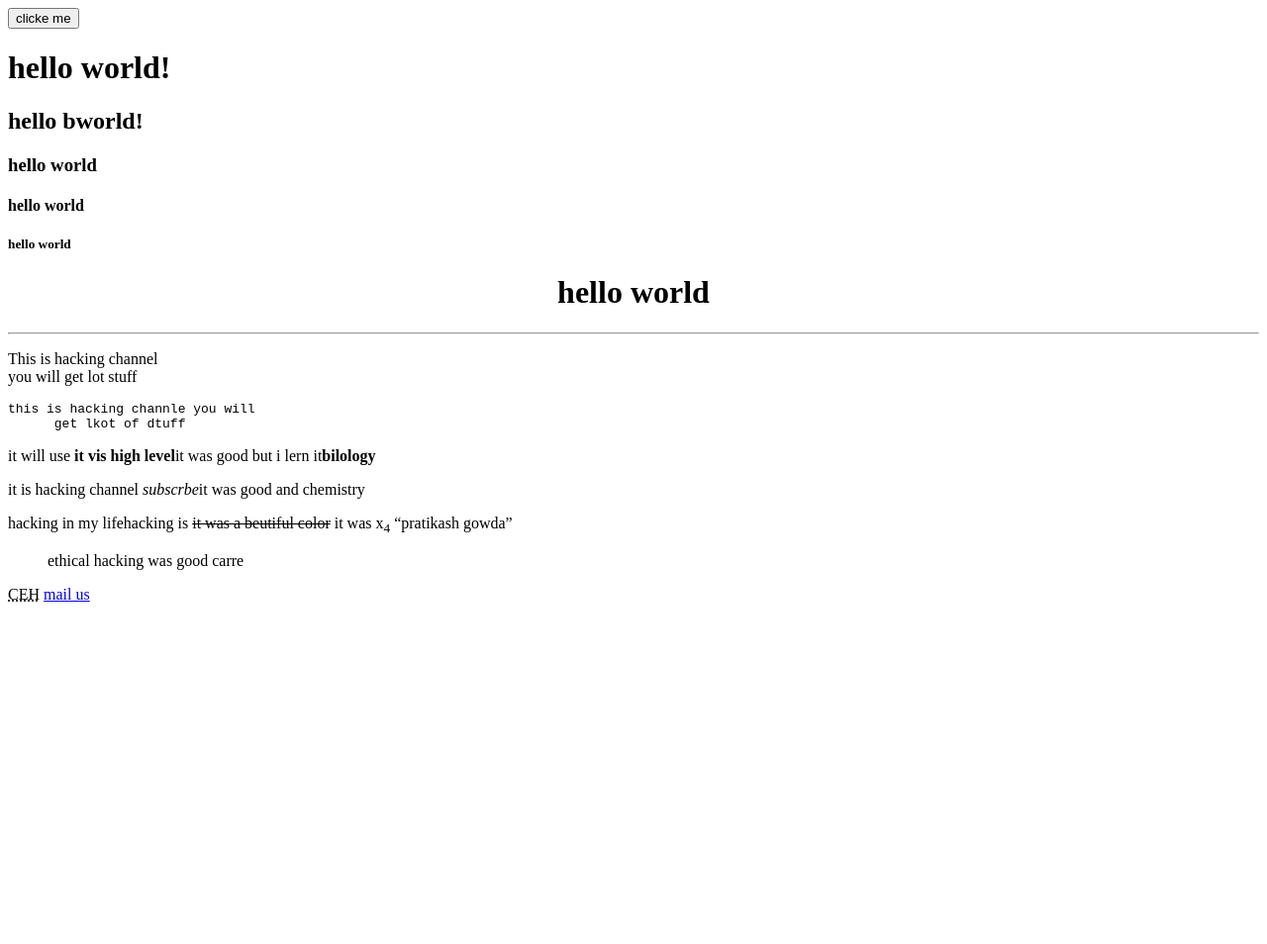
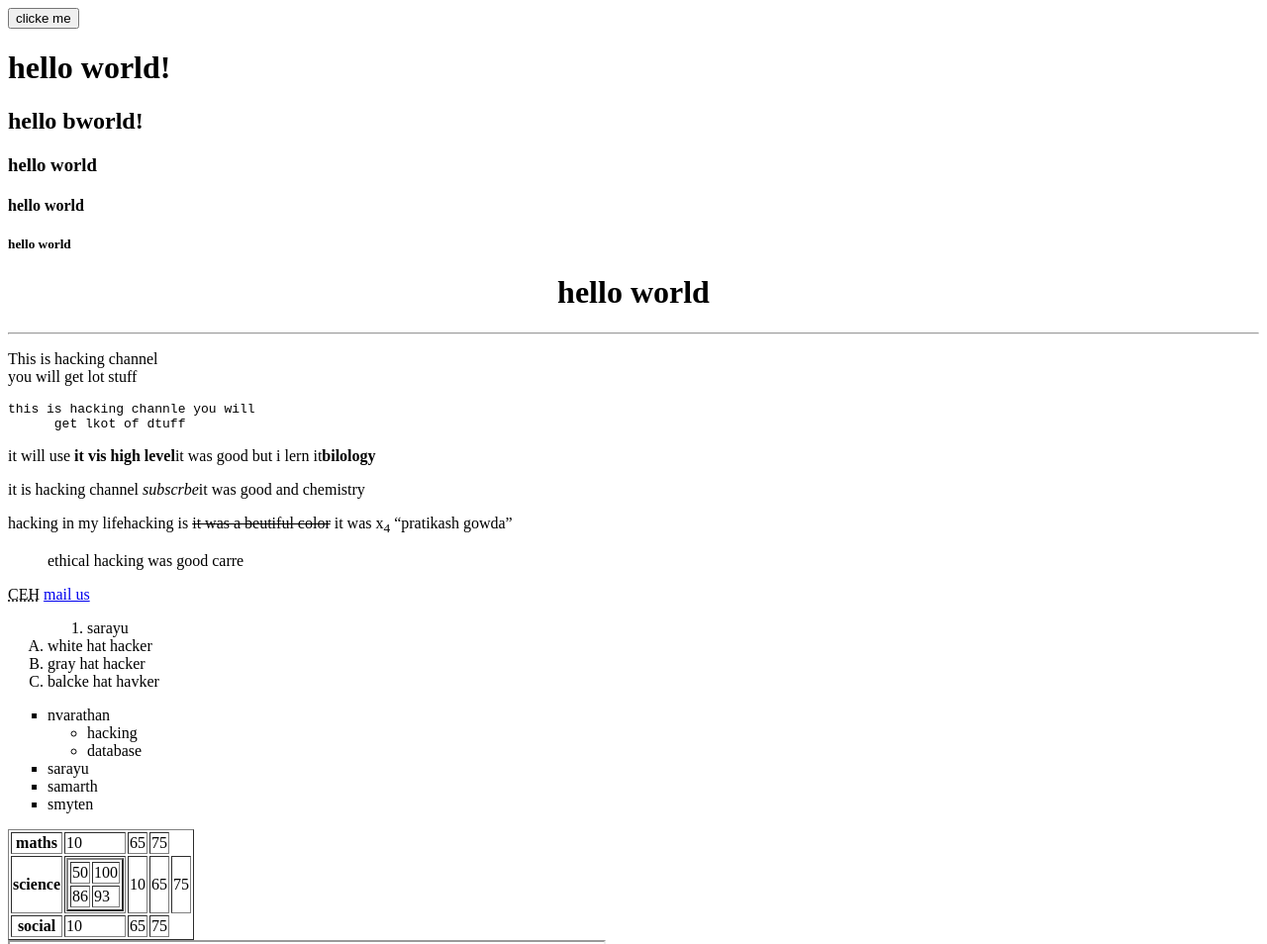
Before and after one commit to sachinVS12/sample-practice-code, a website: page signup.html in a window 1280 px wide. Shown: the top 954 px of the page at 99% size. Before the commit the page ends 800 px from the top, so only its background shows below. Drawn offline with Linux system fonts and the light colour scheme.

Commit message:
practice javascripts 15

```diff
--- a/signup.html
+++ b/signup.html
@@ -41,6 +41,63 @@ this is hacking channle you will
     <abbr title="cirtifeid ethical hacking">CEH</abbr>
 
     <a href="mail to:abc@gmail.com">mail us</a>
+
+    <ol type="A">
+      <ol>
+        <li>sarayu</li>
+      </ol>
+      <li>white hat hacker</li>
+      <li>gray hat hacker</li>
+      <li>balcke hat havker</li>
+    </ol>
+
+    <ul style="list-style-type: square">
+      <li>nvarathan</li>
+      <ul>
+        <li>hacking</li>
+        <li>database</li>
+      </ul>
+      <li>sarayu</li>
+      <li>samarth</li>
+      <li>smyten</li>
+    </ul>
+
+    <table border="1">
+      <tr>
+        <th>maths</th>
+        <td>10</td>
+        <td>65</td>
+        <td>75</td>
+      </tr>
+      <tr>
+        <th>science</th>
+        <td>
+          <table border="2">
+            <tr>
+              <td>50</td>
+              <td>100</td>
+            </tr>
+            <tr>
+              <td>86</td>
+              <td>93</td>
+            </tr>
+          </table>
+        </td>
+        <td>10</td>
+        <td>65</td>
+        <td>75</td>
+      </tr>
+      <tr>
+        <th>social</th>
+        <td>10</td>
+        <td>65</td>
+        <td>75</td>
+      </tr>
+    </table>
+
+    <iframe src="sarayuiiot.in" width="600" height="350"></iframe>
+
+    <audio controls></audio>
   </body>
   <script>
     document.getElementById(`btn`).addEventListener("click", () => {
```
Also changed, not shown: index.html (+16 -32 lines), sign.js (+29 -23 lines).
